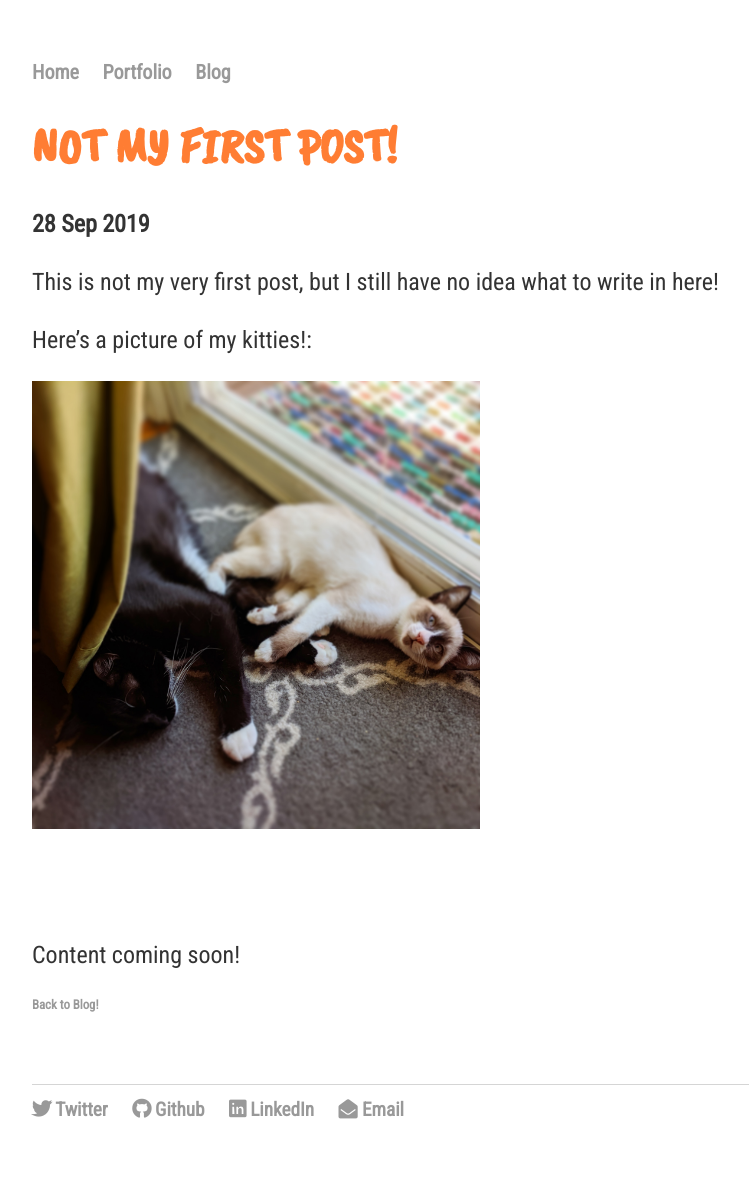
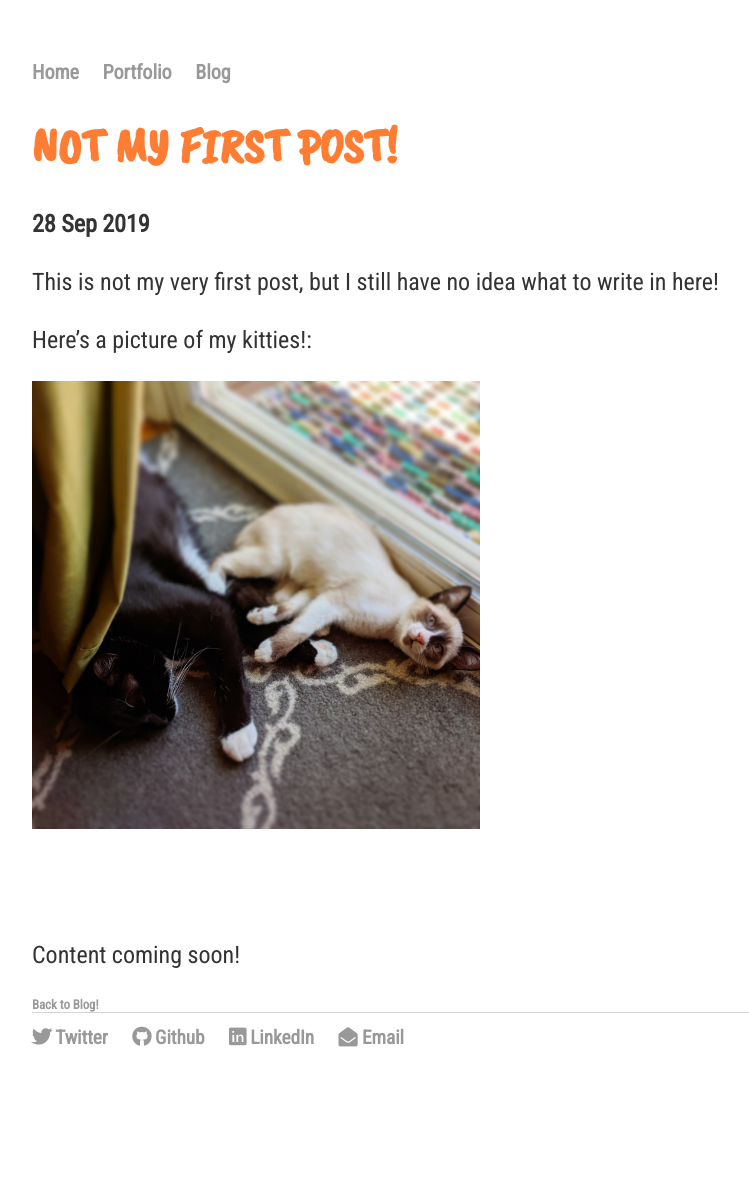
Before and after one commit to czolish/czolish.github.io, a Jekyll site: the page built from _posts/2019-09-28-my-first-post.md, in a window 1280 px wide. Shown: the whole page, without its empty margins (160-909 px from the left). Built offline with Jekyll 4.4.1, drawn with Linux system fonts in a browser that asks for light colours; nearby versions of some CDN libraries; some web fonts are replaced; comment, search, counter and statistics services are not loaded; after the commit the page ends 1109 px from its top, so only the background shows below that.

Commit message:
Update post.html
Removing comments from posts.

```diff
--- a/_layouts/post.html
+++ b/_layouts/post.html
@@ -11,10 +11,10 @@
   </div>
 </div>
 
-<br><br><br><br>
+<!-- <br><br><br><br>
 
 {% if page.comments %}
   <div class="comments">
     {% include comments.html %}
   </div>
-{% endif %}
+{% endif %} -->
```
